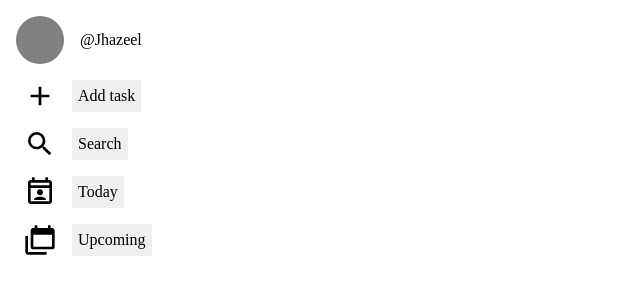
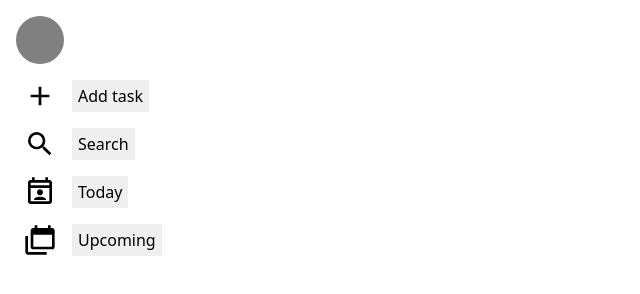
Before and after one commit to Jhazeel-mmh/To-Do-List, a website built with webpack: page src/template.html in a window 1280 px wide. Shown: the whole page, without its empty margins (0-640 px from the left). Built offline with nearby package versions, Linux system fonts and the light colour scheme.

Commit message:
Add custom CSS properties

```diff
--- a/src/style.css
+++ b/src/style.css
@@ -1,3 +1,22 @@
+:root {
+    font-family: system-ui, -apple-system, BlinkMacSystemFont, 'Segoe UI', Roboto, Oxygen, Ubuntu, Cantarell, 'Open Sans', 'Helvetica Neue', sans-serif;
+    color: var(--clr-neutral-100);
+    --fw-bold: 700;
+    --fw-normal: 300;
+    --fw-tinny: 200;
+    --fs-200: 0.7rem;
+    --fs-300: 1rem;
+    --fs-700: 2.5rem;
+    --clr-neutral-100: #fff;
+    --clr-neutral-300: #aaa8a8;
+    --clr-neutral-500: #6d6c6c;
+    --clr-neutral-700: #000000;
+    --clr-primary-700: ;
+    --clr-primary-500: ;
+    --clr-primary-200: ;
+    --clr-primary-100: ;
+}
+
 body {
     min-height: 100vh;
     width: 100vw;
```
